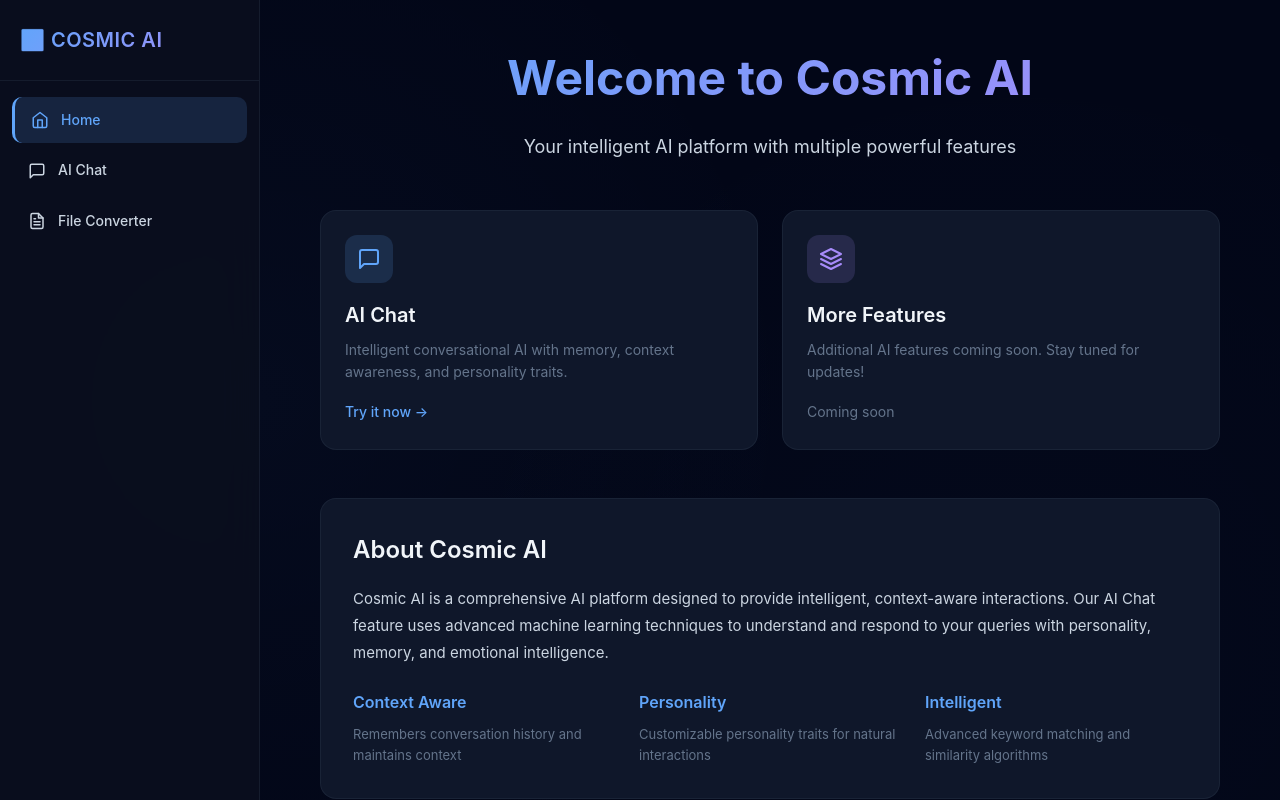
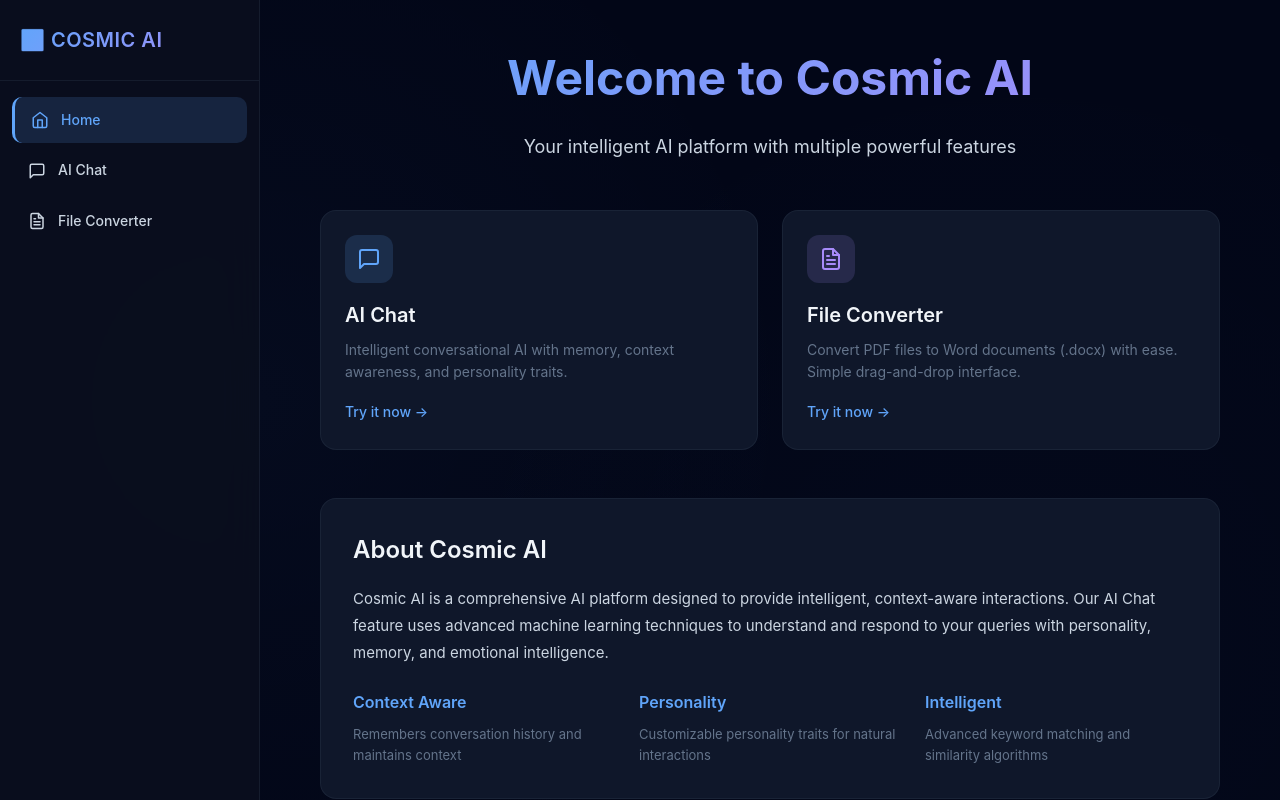
Before and after one commit to linkhanthtel/cosmic-ai, a Flask app: page / in a window 1280 px wide. Run offline with Flask 3, Linux system fonts and the light colour scheme.

Commit message:
Update home.html

```diff
--- a/templates/home.html
+++ b/templates/home.html
@@ -33,18 +33,20 @@
             <div style="background: var(--navy-primary); border: 1px solid var(--border); border-radius: 16px; padding: 24px; transition: all 0.3s ease;">
                 <div style="width: 48px; height: 48px; background: rgba(167, 139, 250, 0.15); border-radius: 12px; display: flex; align-items: center; justify-content: center; margin-bottom: 16px;">
                     <svg width="24" height="24" viewBox="0 0 24 24" fill="none" stroke="#a78bfa" stroke-width="2" stroke-linecap="round" stroke-linejoin="round">
-                        <path d="M12 2L2 7l10 5 10-5-10-5z"></path>
-                        <path d="M2 17l10 5 10-5"></path>
-                        <path d="M2 12l10 5 10-5"></path>
+                        <path d="M14 2H6a2 2 0 0 0-2 2v16a2 2 0 0 0 2 2h12a2 2 0 0 0 2-2V8z"></path>
+                        <polyline points="14 2 14 8 20 8"></polyline>
+                        <line x1="16" y1="13" x2="8" y2="13"></line>
+                        <line x1="16" y1="17" x2="8" y2="17"></line>
+                        <polyline points="10 9 9 9 8 9"></polyline>
                     </svg>
                 </div>
-                <h3 style="font-size: 20px; font-weight: 600; margin-bottom: 8px; color: var(--text-primary);">More Features</h3>
+                <h3 style="font-size: 20px; font-weight: 600; margin-bottom: 8px; color: var(--text-primary);">File Converter</h3>
                 <p style="font-size: 14px; color: var(--text-muted); line-height: 1.6; margin-bottom: 16px;">
-                    Additional AI features coming soon. Stay tuned for updates!
+                    Convert PDF files to Word documents (.docx) with ease. Simple drag-and-drop interface.
                 </p>
-                <span style="display: inline-block; color: var(--text-muted); font-size: 14px;">
-                    Coming soon
-                </span>
+                <a href="/converter" style="display: inline-block; color: var(--accent-blue); text-decoration: none; font-size: 14px; font-weight: 500;">
+                    Try it now →
+                </a>
             </div>
         </div>
 
```
